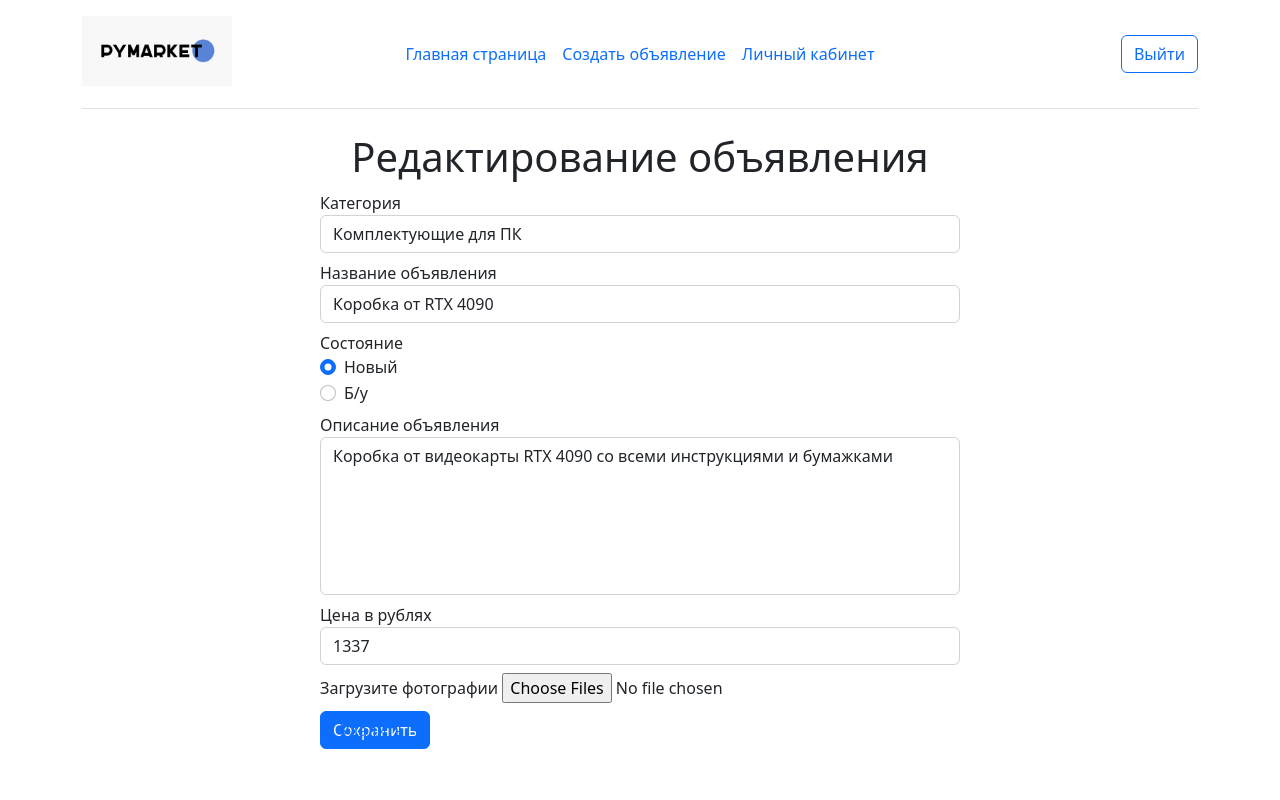
After one commit to Ravil1806/PyMarket, a Flask app: page /edit_item/1 in a window 1280 px wide. The commit adds this page. Run offline with Flask 3, Linux system fonts and the light colour scheme; a user stored in the database is signed in.

Commit message:
Кароч я не знаю сколько всего я тут добаил поэтому, +VERY MUCH MNOGO VSEGO+

```diff
--- a/main.py
+++ b/main.py
@@ -2,7 +2,8 @@ import datetime
 
 from flask import Flask, render_template, request, redirect, flash
 from werkzeug.security import generate_password_hash, check_password_hash
-from flask_login import login_required, LoginManager, login_user, logout_user, current_user
+from flask_login import login_required, LoginManager, login_user, \
+    logout_user, current_user
 from data import db_session
 from data.item import Item
 from data.user import User
@@ -52,7 +53,7 @@ def signin():
         if user:
             if check_password_hash(user.hashed_password, password):
                 login_user(user, remember=True)
-                return redirect('/profile')
+                return redirect('/')
             else:
                 flash('Неверный пароль')
                 return redirect('/sign_in')
@@ -77,7 +78,8 @@ def signup():
         user.email = request.form['email']
         user.name = request.form['name']
         user.surname = request.form['surname']
-        user.hashed_password = generate_password_hash(request.form['password'])
+        user.hashed_password = generate_password_hash\
+            (request.form['password'])
         if session.query(User).filter_by(email=user.email).first():
             flash('Аккаунт с данной эл. почтой уже существует')
             return redirect('/sign_up')
@@ -87,7 +89,7 @@ def signup():
         else:
             session.add(user)
             session.commit()
-            return redirect('/')
+            return redirect('/sign_in')
     return render_template('sign_up.html', title='Регистрация')
 
 
@@ -114,16 +116,51 @@ def additem():
                                categories=categories)
 
 
-@app.route('/profile')
+@app.route('/item/<int:item_id>', methods=['GET', 'POST'])
 @login_required
-def profile():
-    return render_template('profile.html', name=current_user.name,
-                           surname=current_user.surname,
-                           email=current_user.email,
-                           number=current_user.phone_number,
-                           date=current_user.created_date.strftime("%d.%m.%Y"),
-                           address=current_user.address,
-                           items=len([i for i in current_user.items]),
+def item(item_id):
+    cur_item = session.get(Item, item_id)
+    if request.method == 'POST':
+        pass
+    else:
+        return render_template('item.html', title=f'Объявление',
+                               item=cur_item)
+
+
+@app.route('/edit_item/<int:item_id>', methods=['GET', 'POST', 'DELETE'])
+@login_required
+def edititem(item_id):
+    cur_item = session.get(Item, item_id)
+    if request.method == 'POST':
+        cur_item.title = request.form['title']
+        cur_item.condition = request.form['condition']
+        cur_item.description = request.form['description']
+        cur_item.price = request.form['price']
+        session.commit()
+        return redirect(f'/item/{cur_item.id}')
+    elif request.method == 'DELETE':
+        session.delete(cur_item)
+        session.commit()
+        return redirect('/')
+    else:
+        return render_template('edit_item.html',
+                               title='Редактирование объявления',
+                               item=cur_item)
+
+
+@app.route('/profile/<int:user_id>')
+@login_required
+def profile(user_id):
+    user_prof = load_user(user_id)
+    return render_template('profile.html', name=user_prof.name,
+                           surname=user_prof.surname,
+                           email=user_prof.email,
+                           number=user_prof.phone_number,
+                           date=user_prof.created_date.strftime("%d.%m.%Y"),
+                           address=user_prof.address,
+                           num_items=len([i for i in user_prof.items]),
+                           items=user_prof.items,
+                           owner=bool(current_user.id == user_id),
                            title='Личний кабинет')
 
 
@@ -135,18 +172,16 @@ def editprofile():
         current_user.surname = request.form['surname']
         current_user.address = request.form['address']
         current_user.phone_number = request.form['phone_number']
-        try:
-            session.commit()
-            return redirect('/profile')
-        except Exception as e:
-            return f'{e}'
+        session.commit()
+        return redirect('/profile')
     else:
-        return render_template('edit_profile.html', title='Редактирвоание профиля',
-                           name=current_user.name,
-                           surname=current_user.surname,
-                           email=current_user.email,
-                           number=current_user.phone_number,
-                           address=current_user.address)
+        return render_template('edit_profile.html',
+                               title='Редактирвоание профиля',
+                               name=current_user.name,
+                               surname=current_user.surname,
+                               email=current_user.email,
+                               number=current_user.phone_number,
+                               address=current_user.address)
 
 
 def main():
--- a/requirements.txt
+++ b/requirements.txt
@@ -1,12 +1,13 @@
 click==8.1.3
 colorama==0.4.6
+Flask-Login==0.6.2
 Flask==2.2.3
 greenlet==2.0.2
 itsdangerous==2.1.2
 Jinja2==3.1.2
 MarkupSafe==2.1.2
-pip==23.0.1
-setuptools==58.1.0
+pip==23.1
+setuptools==67.6.1
 SQLAlchemy==2.0.9
 typing-extensions==4.5.0
 Werkzeug==2.2.3
--- a/static/css/style.css
+++ b/static/css/style.css
@@ -25,6 +25,5 @@ h1 {
 }
 
 .container-l {
-    max-width: 400px;
-    margin-left: 190px
+    max-width: 500px
 }
--- a/templates/add_item.html
+++ b/templates/add_item.html
@@ -37,7 +37,7 @@
             </div>
             <div class="form-group mb-2">
                 <label for="priceInput">Цена в рублях</label>
-                <input required type="number" name="price" class="form-control" id="priceInput" placeholder="0" min="0" max="1000000000" form="newform">
+                <input required type="number" name="price" class="form-control" id="priceInput" placeholder="0" min="0" max="1000000000" form="newform" value="0">
             </div>
             <div class="form-group mb-2">
                 <label for="itemsPhotos">Загрузите фотографии</label>
--- a/templates/base.html
+++ b/templates/base.html
@@ -19,7 +19,7 @@
             <li><a href="/" class="nav-link px-2">Главная страница</a></li>
             <li><a href="/add_item" class="nav-link px-2">Создать объявление</a></li>
             {% if current_user.is_authenticated %}
-            <li><a href="/profile" class="nav-link px-2">Личный кабинет</a></li>
+            <li><a href="/profile/{{current_user.id}}" class="nav-link px-2">Личный кабинет</a></li>
             {% endif %}
         </ul>
         <div class="col-md-3 text-end">
--- /dev/null
+++ b/templates/edit_item.html
@@ -0,0 +1,78 @@
+{% extends "base.html" %}
+
+{% block content %}
+<form id="edititemform" method="POST">
+    <main class="form-signin w-50 m-auto">
+        <h1>Редактирование объявления</h1>
+        <div class="form-group mb-2">
+            <label>Категория</label>
+            <select class="form-control" id="categorySelect" name="category" form="edititemform">
+                <option selected disabled="disabled">{{item.category}}</option>
+            </select>
+        </div>
+        <div class="form-group mb-2">
+            <label for="itemnameInput">Название объявления</label>
+            <input required type="text" value="{{item.title}}" name="title" class="form-control" id="itemnameInput"
+                   placeholder="Название товара" form="edititemform">
+        </div>
+        <div class="form-group mb-2">
+            <label>Состояние</label>
+            {% if item.condition == "new" %}
+            <div class="form-check">
+                <input class="form-check-input" type="radio" name="condition" id="newchecked" value="new" form="edititemform"
+                       checked>
+                <label class="form-check-label" for="new">
+                    Новый
+                </label>
+            </div>
+            {% else %}
+            <div class="form-check">
+                <input class="form-check-input" type="radio" name="condition" id="new" value="new" form="edititemform">
+                <label class="form-check-label" for="new">
+                    Новый
+                </label>
+            </div>
+            {% endif %}
+            {% if item.condition == "used" %}
+            <div class="form-check">
+                <input class="form-check-input" type="radio" name="condition" id="usedchecked" value="used"
+                       form="edititemform" checked>
+                <label class="form-check-label" for="used">
+                    Б/у
+                </label>
+            </div>
+            {% else %}
+            <div class="form-check">
+                <input class="form-check-input" type="radio" name="condition" id="used" value="used" form="edititemform">
+                <label class="form-check-label" for="used">
+                    Б/у
+                </label>
+            </div>
+            {% endif %}
+
+        </div>
+        <div class="form-group mb-2">
+            <label for="description">Описание объявления</label>
+            <textarea required class="form-control" id="description" rows="6" name="description" form="edititemform">{{item.description}}</textarea>
+        </div>
+        <div class="form-group mb-2">
+            <label for="priceInput">Цена в рублях</label>
+            <input required type="number" name="price" class="form-control" id="priceInput" placeholder="0" min="0"
+                   max="1000000000" form="edititemform" value="{{item.price}}">
+        </div>
+        <div class="form-group mb-2">
+            <label for="itemsPhotos">Загрузите фотографии</label>
+            <input type="file" name="photos" class="form-control-file" id="itemsPhotos" multiple accept="image/*"
+                   form="edititemform">
+        </div>
+        <div class="row">
+            <div class="col">
+                <button class="btn btn-primary" type="submit">Сохранить</button>
+            </div>
+            <div class="col" style="margin-left: -650px">
+                <button class="btn btn-outline-primary" type="submit" value="DELETE">Удалить</button>
+            </div>
+        </div>
+    </main>
+</form>
+{% endblock %}
```
Also changed, not shown: templates/index.html (+9 -1 lines), templates/item.html (added, +52 -0 lines), templates/profile.html (+33 -8 lines), main.db.
